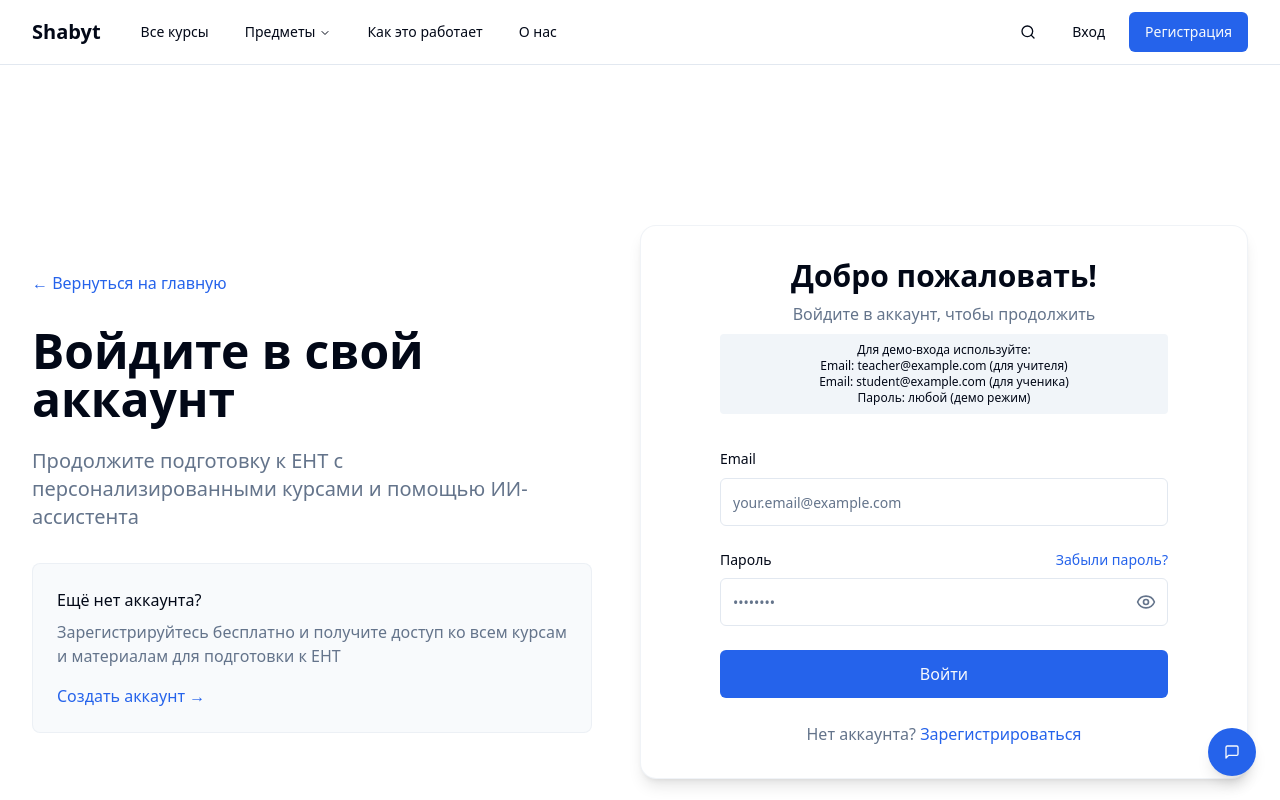
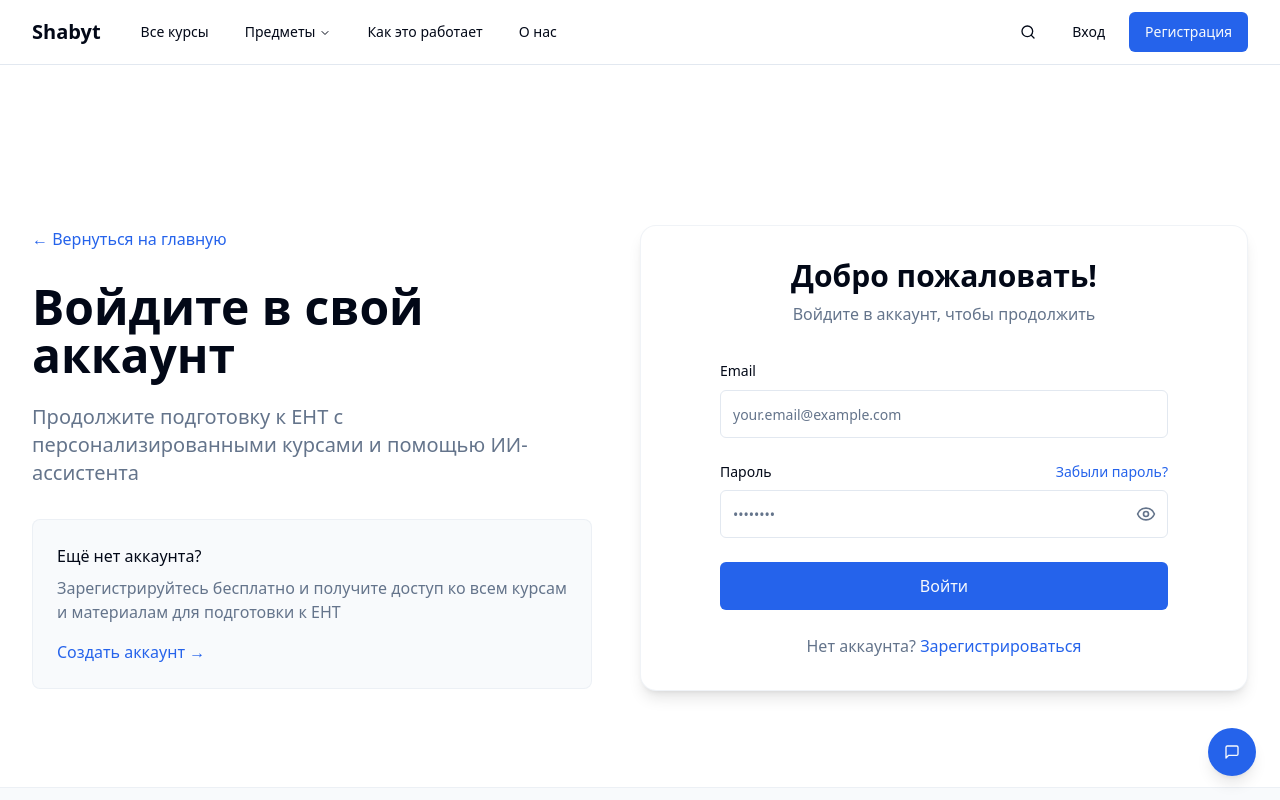
Before and after one commit to nnn20040/shabytdiplomwork, a React (Vite) app: page /login in a window 1280 px wide. Shown: the top 800 px of the page. Built offline with nearby package versions, Linux system fonts and the light colour scheme.

Commit message:
Changes
Co-authored-by: nnn20040 <204570741+nnn20040@users.noreply.github.com>

```diff
--- a/src/components/auth/LoginForm.tsx
+++ b/src/components/auth/LoginForm.tsx
@@ -73,12 +73,6 @@ const LoginForm = () => {
         <p className="text-muted-foreground">
           Войдите в аккаунт, чтобы продолжить
         </p>
-        <div className="mt-2 p-2 bg-muted text-xs rounded">
-          <p>Для демо-входа используйте:</p>
-          <p>Email: teacher@example.com (для учителя)</p>
-          <p>Email: student@example.com (для ученика)</p>
-          <p>Пароль: любой (демо режим)</p>
-        </div>
       </div>
 
       <form onSubmit={handleSubmit} className="space-y-6">
```
